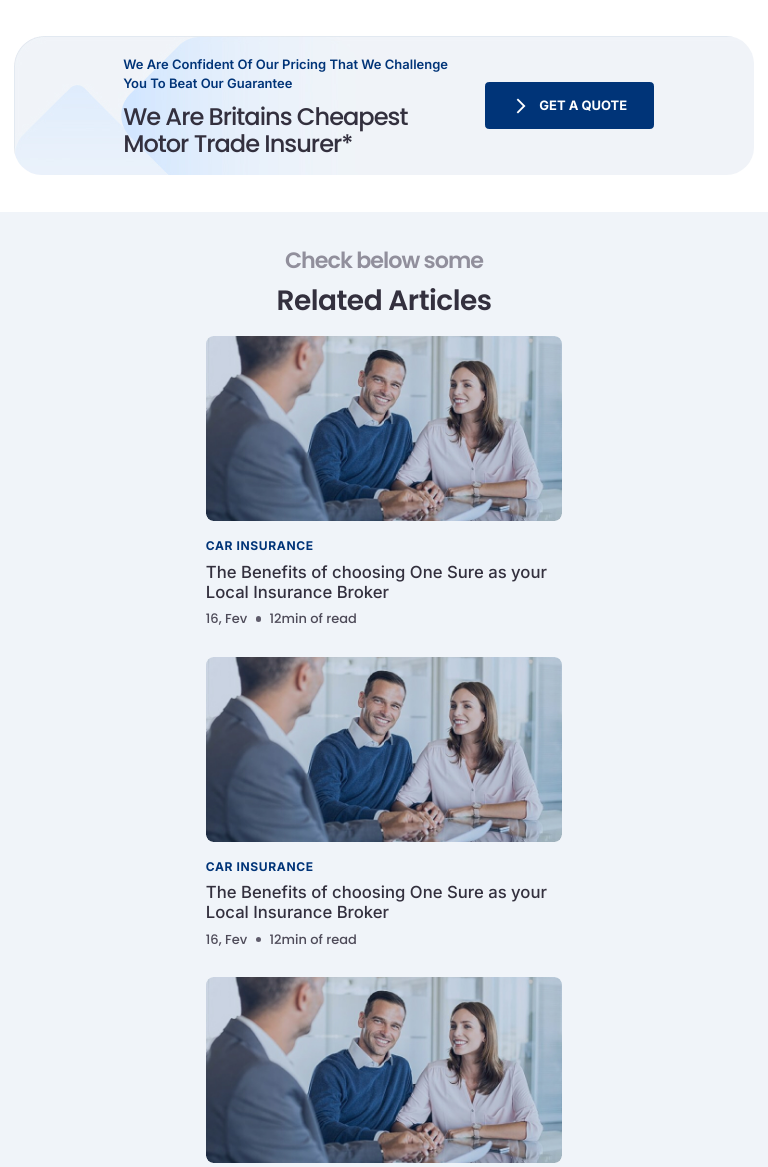
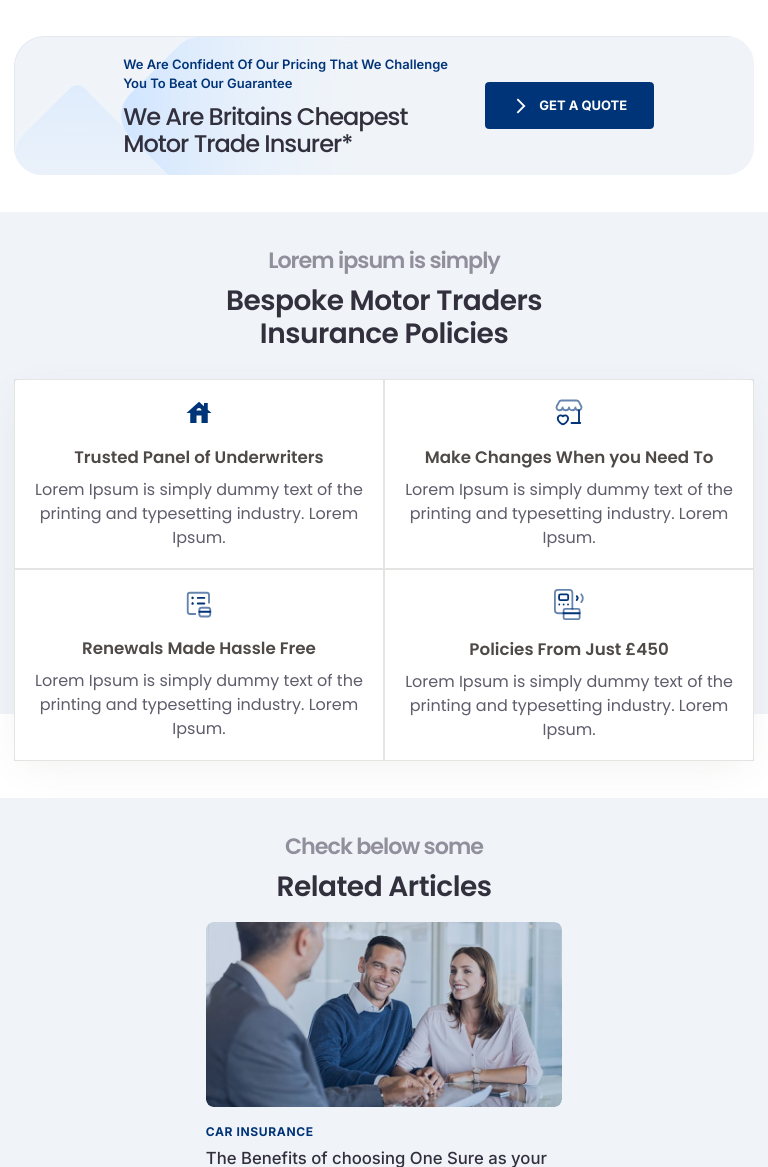
Before and after one commit to ruivergani/onesureinsurance, a PHP site: page /motor-trade.html in a window 768 px wide. Shown: the part 1501-2668 px from the top of the page. Run offline with PHP 8.4, Linux system fonts and the light colour scheme; some web fonts are replaced.

Commit message:
Section Bespoke responsive done

```diff
--- a/motor-trade.html
+++ b/motor-trade.html
@@ -351,6 +351,7 @@
   <section class="s-bespoke">
     <div class="container">
       <div class="text-top">
+        <h6>Lorem ipsum is simply</h6>
         <h4>Bespoke Motor Traders Insurance Policies</h4>
         <p>Custom-tailored to the individual needs and requirements of your business</p>
       </div>
--- a/scss/_subpages.scss
+++ b/scss/_subpages.scss
@@ -465,13 +465,15 @@
 }
 // Section Bespoke
 .s-bespoke{
-    display: none;
     background: url(../assets/bg/bg-bespoke.jpg) no-repeat left top;
     padding: 9rem 0px;
     .text-top{
         display: flex;
         align-items: center;
         gap: 13rem;
+        h6{
+            display: none;
+        }
         h4{
             width: 100%;
             max-width: 38rem;
@@ -547,9 +549,85 @@
         }
     }
     // Responsive
+    @media (max-width: 1060px){
+        .container{
+            display: flex;
+            align-items: center;
+            justify-content: center;
+            flex-direction: column;
+            .main-bespoke{
+                margin-top: 6rem;
+                align-items: center;
+                .bespoke-img{
+                    display: none;
+                }
+            }
+        }
+    }
+    @media (max-width: 768px){
+        padding: 4rem 0px;
+        .container{
+            .text-top{
+                flex-direction: column;
+                gap: 1rem;
+                align-items: center;
+                justify-content: center;
+                text-align: center;
+                h4{
+                    font-size: 28px;
+                }
+                h6{
+                    display: block;
+                    font-family: 'Poppins', sans-serif;
+                    font-weight: 600;
+                    font-size: 2.4rem;
+                    line-height: 112%;
+                    text-align: center;
+                    letter-spacing: -1px;
+                    color: $grey-300;
+                    opacity: 0.8;
+                }
+                p{
+                    display: none;
+                }
+            }
+            .main-bespoke{
+                margin-top: 3rem;
+                flex-direction: column;
+                justify-content: center;
+                .text-bottom{
+                    max-width: 100%;
+                    ul{
+                        grid-template-columns: 1fr;
+                        li{
+                            max-width: 100%;
+                            text-align: center;
+                            padding: 2rem;
+                        }
+                    }
+                }
+                .bespoke-img{
+                    display: none;
+                }
+            }
+        }
+    }
+    @media only screen and (max-width: 768px) and (min-width:480px){
+        .container{
+            .main-bespoke{
+                .text-bottom{
+                    ul{
+                        grid-template-columns: 1fr 1fr;
+                    }
+                }
+            }
+        }
+    }
+
     @media (min-width: 1600px){
         background-size: cover;
     }
+
 }
 .s-logos {
     display: none;
```
Also changed, not shown: css/main.css.
